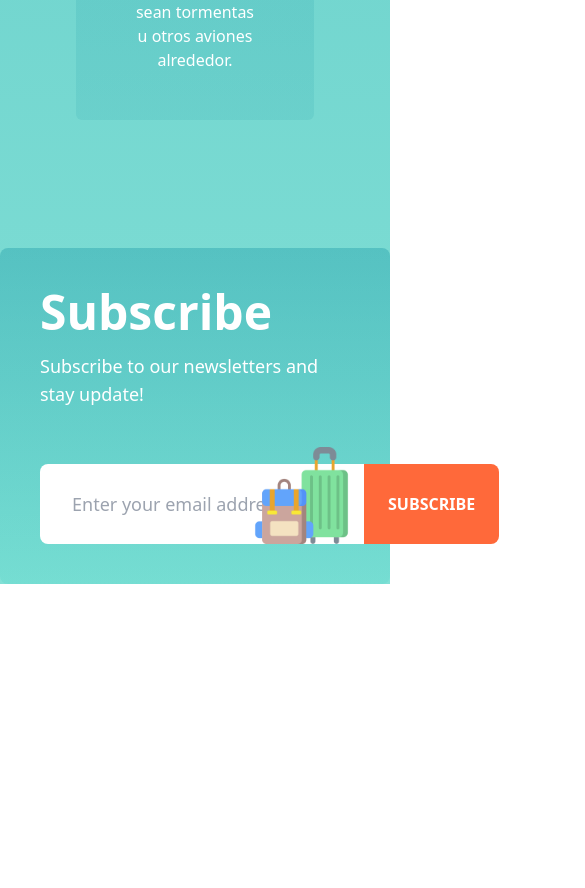
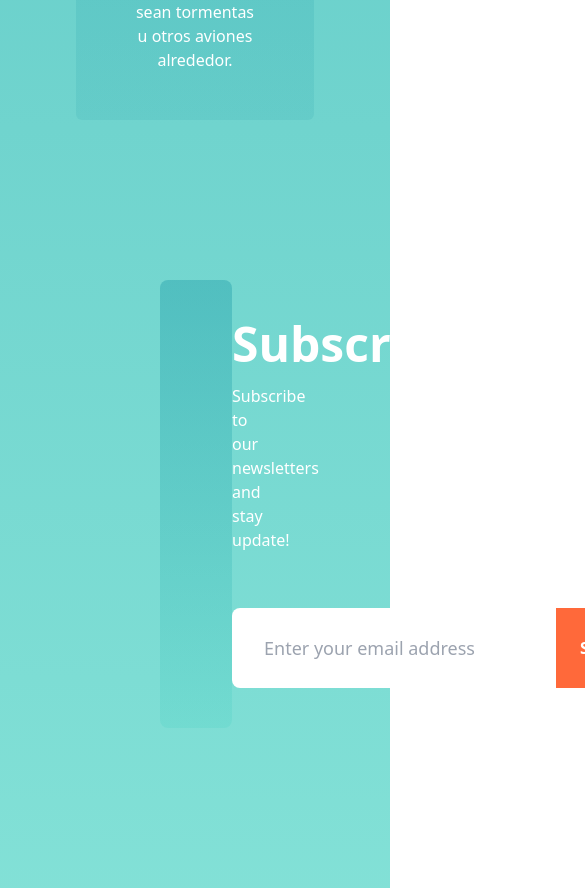
Before and after one commit to ANAISA123/FlightApp, an Angular app: page / in a window 390 px wide. Shown: the part 4522-5410 px from the top of the page, 585 px wide, since content can reach past the window. Before the commit the page ends 5234 px from the top, so only its background shows below. Built offline with nearby package versions, Linux system fonts and the light colour scheme.

Commit message:
Refactor sección subscribe

```diff
--- a/src/app/components/home/subscribe/subscribe.component.html
+++ b/src/app/components/home/subscribe/subscribe.component.html
@@ -1,7 +1,8 @@
- <div class=" relative my-32 bg-gradient-to-b from-primary-200/30 to-primary-100/10 rounded-lg">
+<div class="py-40 px-40">
+<section class=" relative  bg-gradient-to-b from-primary-200/30 to-primary-100/10 rounded-lg pl-8 pr-10 ">
         <div class="p-10 ">
             <h2 class="text-5xl font-bold text-white mb-4">Subscribe</h2>
-            <p class="text-lg text-white">Subscribe to our newsletters and stay update!</p>
+            <p class="lg:text-lg text-white">Subscribe to our newsletters and stay update!</p>
             <form action="#" class="mt-14">
                 <div class="h-20 w-1/2 flex items-center">
                     <input
@@ -14,7 +15,8 @@
 
             </form>
         </div>
-       <div class="absolute right-10 bottom-10 w-1/4">
-        <img  src="../assets/img-pilot/equipaje-de-viaje.png" alt="">
+       <div class="lg:absolute right-10 bottom-10 w-1/4">
+        <img  [src]="'../assets/img-pilot/equipaje-de-viaje.png'" alt="">
        </div>
-    </div>
+    </section>
+</div>
```
